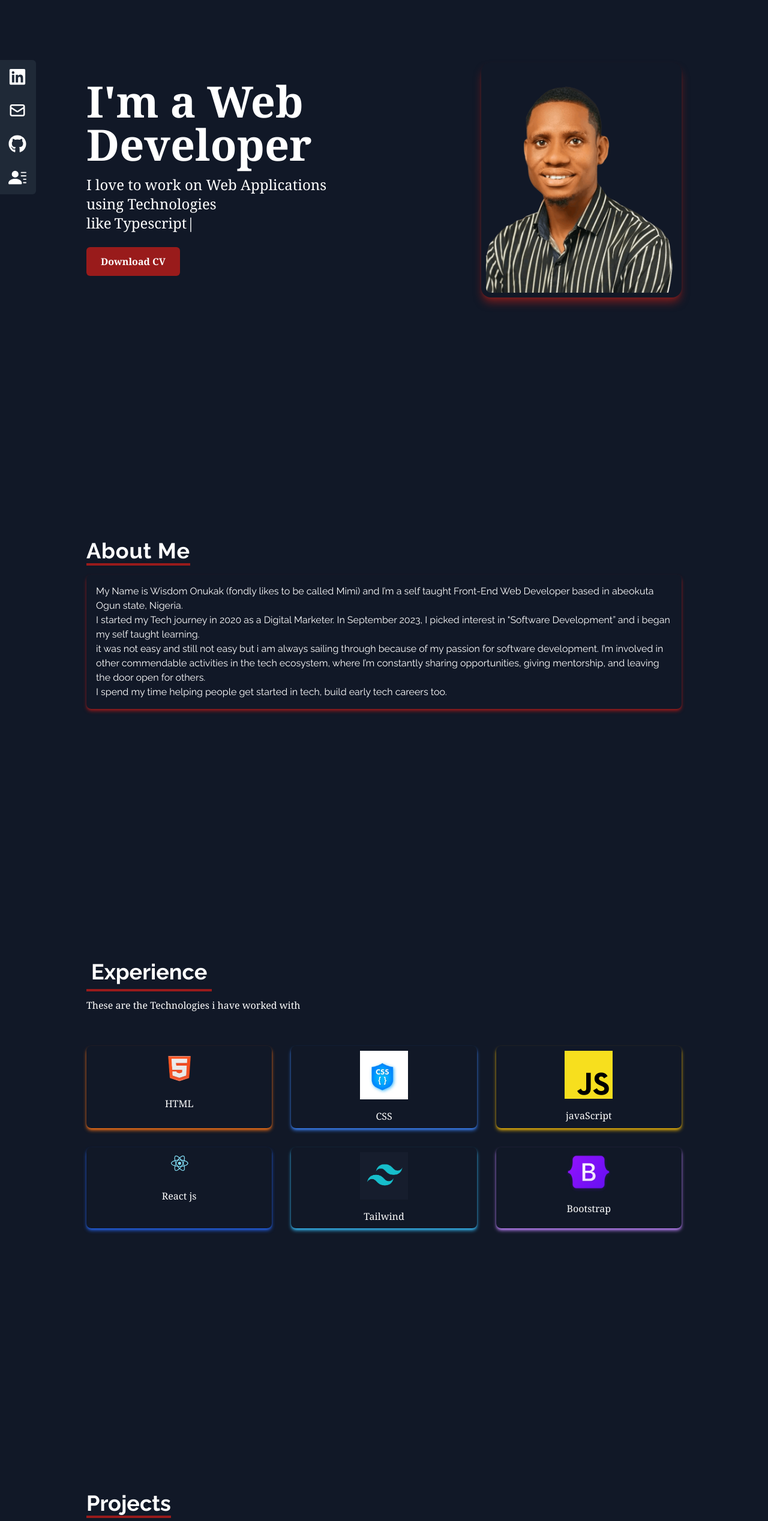
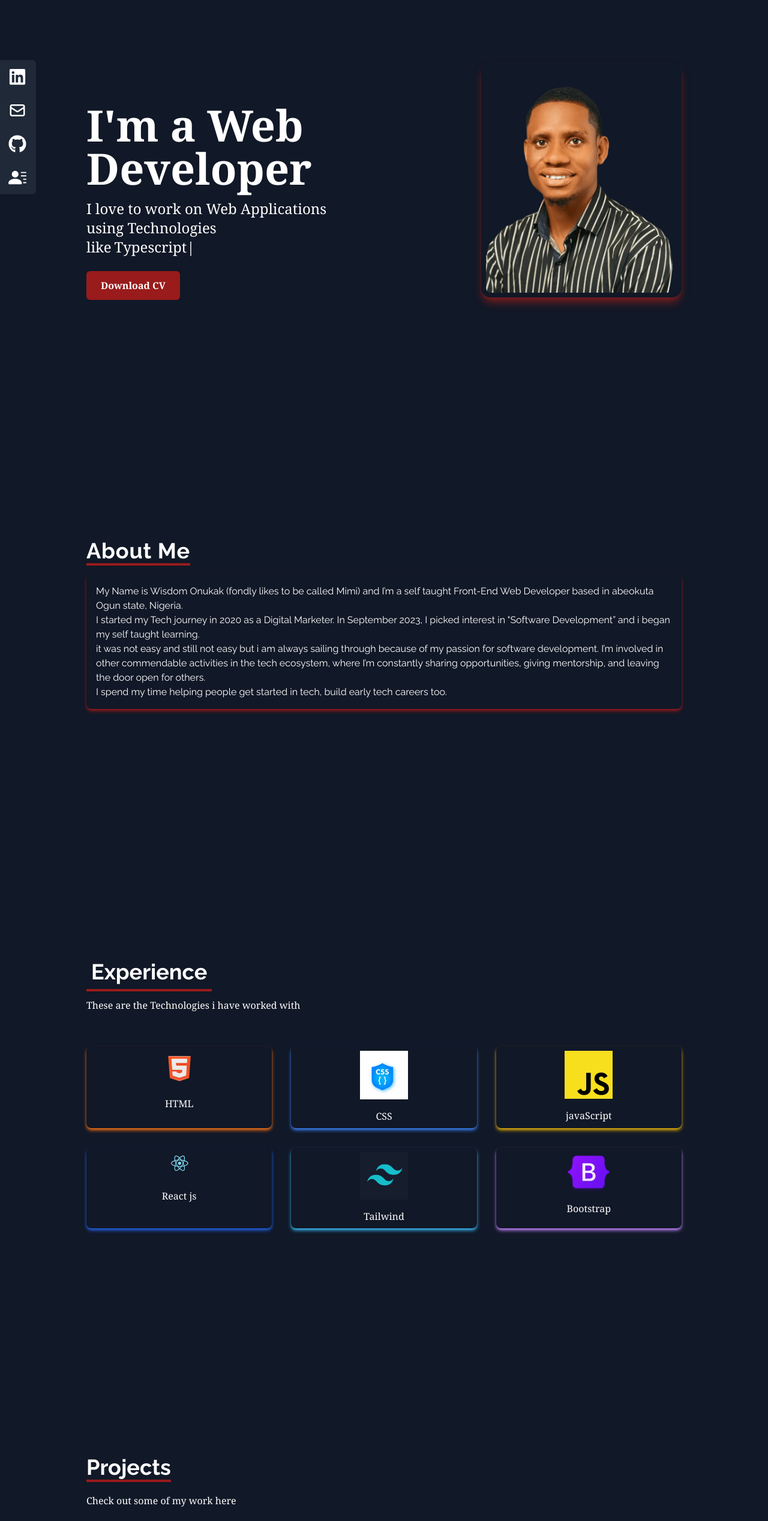
Before and after one commit to Mimisax-pixel/my-portfolio, a React (Vite) app: page / in a window 1280 px wide. Shown: the part 180-2716 px from the top of the page at 60% size. Built offline with nearby package versions, Linux system fonts and the light colour scheme.

Commit message:
first commit

```diff
--- a/src/components/Contact.jsx
+++ b/src/components/Contact.jsx
@@ -4,8 +4,8 @@ const Contact = () => {
   return (
     <div name="Contact" className="w-full h-screen dark:bg-gray-900 text-gray-900 dark:text-white bg-slate-100 ">
       <div className="flex flex-col p-4 justify-center max-w-screen-lg mx-auto h-full">
-        <div className="mt-2">
-          <p className="text-3xl md:text-4xl font-bold inline border-b-4 border-red-800">Contact</p>
+        <div className="mt-2 ">
+          <p className="text-3xl md:text-4xl font-bold inline border-b-4 dark:border-red-800 border-teal-500">Contact</p>
           <p className="py-6 font-serif">Submit the form below to get in touch with me</p>
         </div>
         <div className="flex justify-center items-center">
--- a/src/components/Projects.jsx
+++ b/src/components/Projects.jsx
@@ -27,7 +27,7 @@ const Projects = () => {
              md:h-screen"
     >
       <div className="max-w-screen-lg p-4 mx-auto flex flex-col justify-center w-full h-full">
-        <div className="mt-40">
+        <div className="mt-40 md:mt-10">
           <p className="text-3xl md:text-4xl font-bold inline border-b-4 dark:border-red-800 border-teal-500">
             Projects
           </p>
--- a/src/components/home.jsx
+++ b/src/components/home.jsx
@@ -15,9 +15,9 @@ const Home = () => {
     >
       <div className="max-w-screen-lg mx-auto flex flex-col items-center justify-center h-full px-4 md:flex-row">
         <div className="flex flex-col justify-center h-full">
-          <h2 className="text-4xl sm:text-2xl md:text-7xl font-bold font-serif mt-40">
+          <h3 className=" md:text-7xl font-bold font-serif mt-60">
             I'm a Web Developer
-          </h2>
+          </h3>
           <p className=" py-4 max-w-md text-2xl font-serif">
             I love to work on Web Applications using Technologies <br />
             like
@@ -49,7 +49,7 @@ const Home = () => {
           <img
             src={Miracle}
             alt="HeroProfile"
-            className="rounded-2xl mx-auto w-40 md:w-96 dark:bg-gray-900 bg-slate-100  dark:shadow-red-900 shadow-teal-500 shadow-lg p-2 mt-40"
+            className="rounded-2xl mx-auto w-80 md:w-96 dark:bg-gray-900 bg-slate-100  dark:shadow-red-900 shadow-teal-500 shadow-lg p-2 mt-40"
           />
         </div>
 
```
